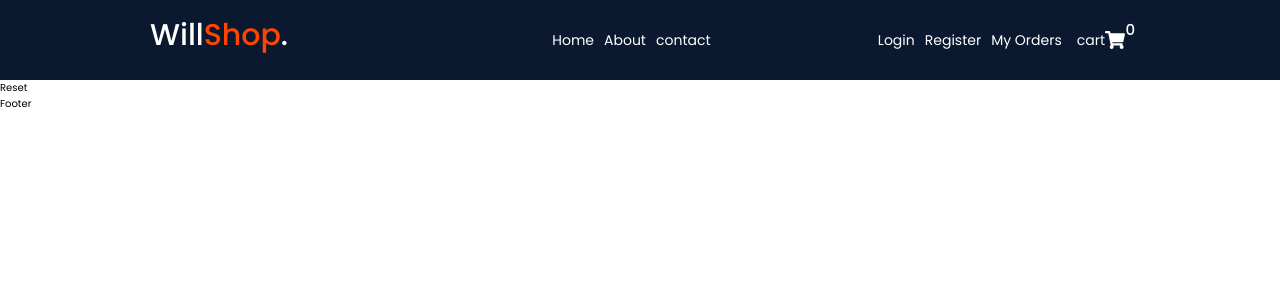
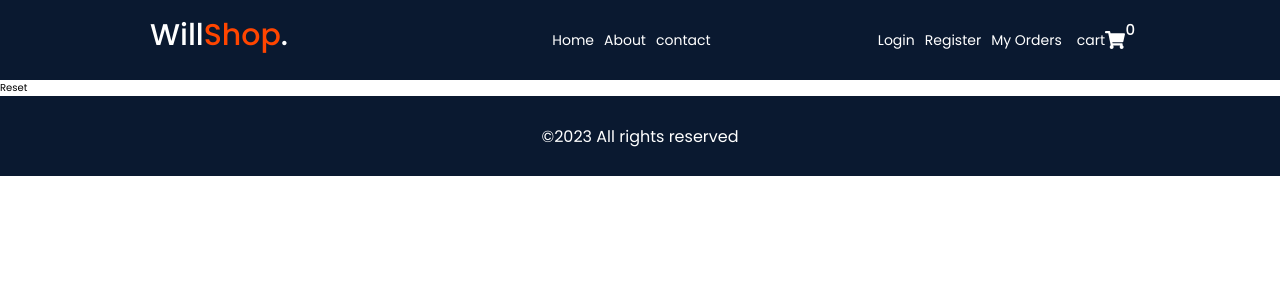
Before and after one commit to William-Hortone/user-management, a React (Create React App) app: page /reset in a window 1280 px wide. Shown: the top 300 px of the page. Built offline with nearby package versions, Linux system fonts and the light colour scheme.

Commit message:
added the footer

```diff
--- a/public/index.html
+++ b/public/index.html
@@ -13,7 +13,7 @@
 
     <link rel="manifest" href="%PUBLIC_URL%/manifest.json" />
 
-    <title>Eshop App - ZinoTrust</title>
+    <title>WillShop</title>
   </head>
   <body>
     <noscript>You need to enable JavaScript to run this app.</noscript>
--- a/src/components/footer/Footer.jsx
+++ b/src/components/footer/Footer.jsx
@@ -1,7 +1,16 @@
 import React from "react";
+import styles from "./footer.module.scss";
+
+const date = new Date();
+const year = date.getFullYear();
 
 const Footer = () => {
-  return <div>Footer</div>;
+  return (
+    <div className={styles.footer}>
+      &copy;
+      {year} All rights reserved
+    </div>
+  );
 };
 
 export default Footer;
--- /dev/null
+++ b/src/components/footer/footer.module.scss
@@ -0,0 +1,12 @@
+.footer {
+  background-color: var(--dark-blue);
+  color: #fff;
+  font-size: 1.6rem;
+  display: flex;
+  justify-content: center;
+  align-items: center;
+  height: 8rem;
+  p {
+    color: #fff;
+  }
+}
```
